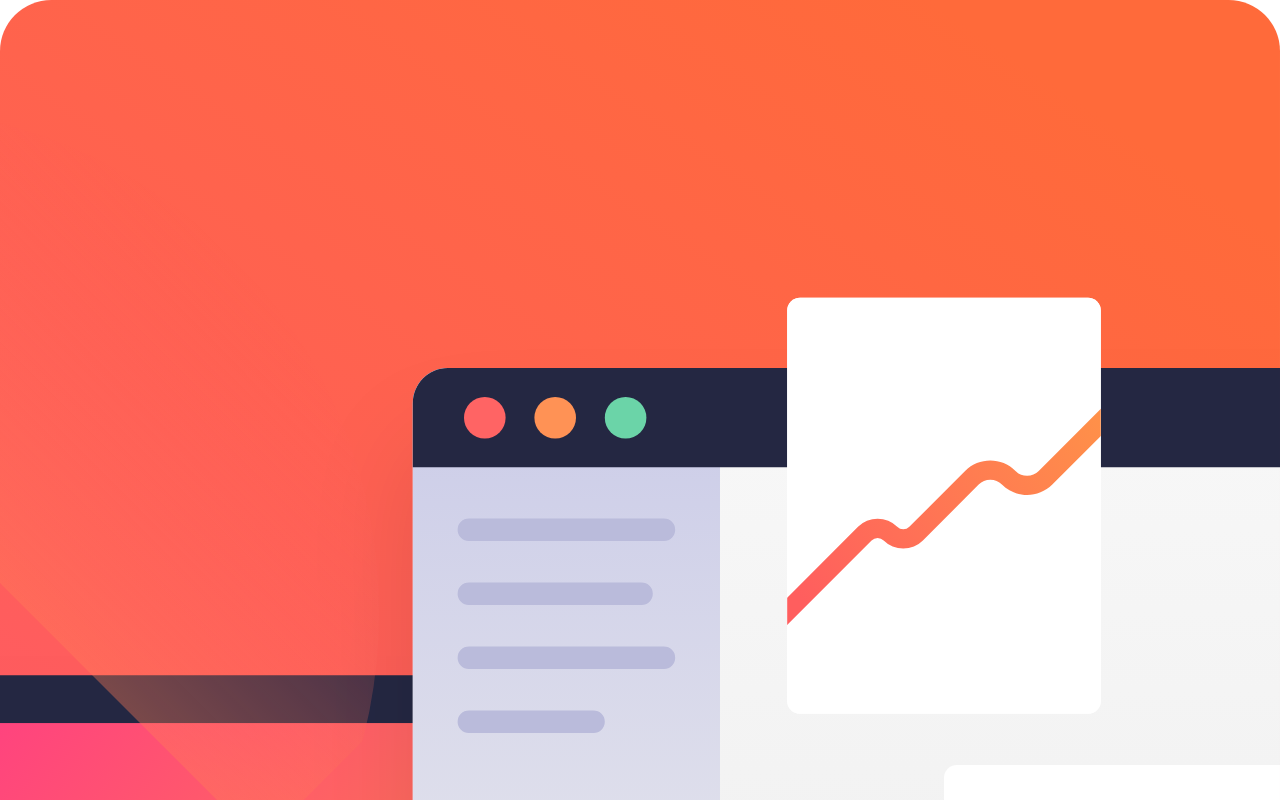
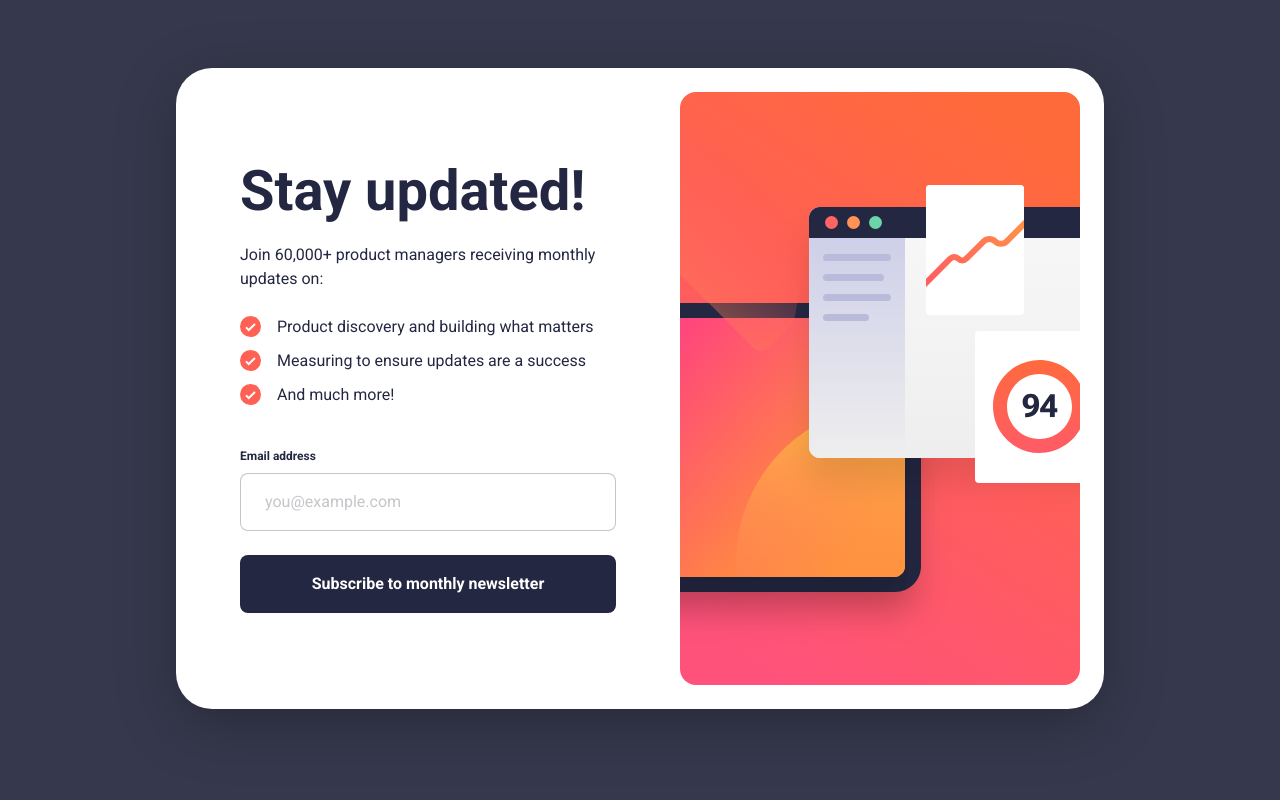
Before and after one commit to burrijw/fm-newsletter-sign-up, a React (Vite) app: page / in a window 1280 px wide. Shown: the top 800 px of the page. Built offline with nearby package versions, Linux system fonts and the light colour scheme.

Commit message:
added submit and click handlers

```diff
--- a/index.html
+++ b/index.html
@@ -12,8 +12,11 @@
         />
         <title>Vite + React + TS</title>
     </head>
-    <body class="bg-white">
-        <main class="h-full w-full" id="root"></main>
+    <body class="bg-white sm:bg-navy-lighter">
+        <main
+            class="min-h-[100dvh] lg:flex lg:items-center lg:justify-center"
+            id="root"
+        ></main>
         <script type="module" src="/src/main.tsx"></script>
     </body>
 </html>
--- a/package.json
+++ b/package.json
@@ -12,7 +12,8 @@
   "dependencies": {
     "clsx": "^1.2.1",
     "react": "^18.2.0",
-    "react-dom": "^18.2.0"
+    "react-dom": "^18.2.0",
+    "react-hook-form": "^7.43.9"
   },
   "devDependencies": {
     "@types/react": "^18.0.28",
--- a/src/App.tsx
+++ b/src/App.tsx
@@ -1,11 +1,30 @@
+import { useState } from "react";
 import ConnectPage from "./pages/ConnectPage";
 import ResultsPage from "./pages/ResultsPage";
 
 function App() {
+    const [emailAddress, setEmailAddress] = useState("");
+    const [isResultsPageVisible, setIsResultsPageVisible] = useState(false);
+    function toggleResultsPage() {
+        if (isResultsPageVisible) {
+            setEmailAddress("");
+        }
+        setIsResultsPageVisible((prev) => !prev);
+    }
     return (
         <>
-            <ConnectPage />
-            <ResultsPage />
+            {!isResultsPageVisible ? (
+                <ConnectPage
+                    toggleResultsPage={toggleResultsPage}
+                    emailAddress={emailAddress}
+                    setEmailAddress={setEmailAddress}
+                />
+            ) : (
+                <ResultsPage
+                    toggleResultsPage={toggleResultsPage}
+                    emailAddress={emailAddress}
+                />
+            )}
         </>
     );
 }
--- /dev/null
+++ b/src/components/Button.tsx
@@ -0,0 +1,32 @@
+import clsx from "clsx";
+import { PropsWithChildren } from "react";
+
+interface ButtonProps {
+    className?: string | string[];
+    type: "submit" | "button";
+    handleClick?: () => void;
+}
+
+function Button({
+    className,
+    type,
+    handleClick,
+    children,
+    ...restProps
+}: PropsWithChildren<ButtonProps>) {
+    return (
+        <button
+            className={clsx(
+                "focus mt-6 w-full rounded-sm bg-navy py-[1.0625rem] text-body font-bold text-white transition",
+                "hover:cursor-pointer hover:bg-vermillion hover:text-white hover:shadow-secondary",
+                className
+            )}
+            type={type}
+            onClick={handleClick}
+            {...restProps}
+        >
+            {children}
+        </button>
+    );
+}
+export default Button;
--- a/src/index.css
+++ b/src/index.css
@@ -2,3 +2,9 @@
 @tailwind components;
 @tailwind utilities;
 @tailwind variants;
+
+@layer utilities {
+    .focus {
+        @apply focus:outline-none focus-visible:outline-dashed focus-visible:outline-2 focus-visible:outline-offset-2 focus-visible:outline-navy;
+    }
+}
--- a/src/pages/ConnectPage.tsx
+++ b/src/pages/ConnectPage.tsx
@@ -1,24 +1,47 @@
 import featureImgMobile from "../assets/images/illustration-sign-up-mobile.svg";
 import featureImgDesktop from "../assets/images/illustration-sign-up-desktop.svg";
+import Button from "../components/Button";
+import clsx from "clsx";
+import { Dispatch, SetStateAction } from "react";
 
-function ConnectPage() {
+interface ConnectPageProps {
+    emailAddress: string;
+    setEmailAddress: Dispatch<SetStateAction<string>>;
+    toggleResultsPage: () => void;
+}
+
+function ConnectPage({
+    toggleResultsPage,
+    emailAddress,
+    setEmailAddress,
+}: ConnectPageProps) {
+    //
+
     return (
-        <>
-            <picture>
-                <source srcSet={featureImgDesktop} media="(min-width: 768px)" />
+        <div
+            className={clsx(
+                "mx-auto",
+                "sm:container sm:mb-6 sm:rounded-b-md sm:bg-white sm:shadow-primary",
+                "lg:flex lg:max-w-[928px] lg:flex-row-reverse lg:items-center lg:gap-16 lg:rounded-lg lg:bg-white lg:p-6"
+            )}
+        >
+            <picture role="presentation">
+                <source srcSet={featureImgDesktop} media="(min-width: 60rem)" />
                 <img
-                    className="w-full"
+                    className="lg:rounded-none block w-full"
                     src={featureImgMobile}
                     alt=""
                     role="presentation"
                 />
             </picture>
-            <div className="space-y-6 px-6 py-10">
-                <h1 className="text-heading-sm text-navy sm:text-heading">
+            <div className="px-6 pb-6 pt-10 lg:ml-10 lg:max-w-[376px] lg:p-0">
+                <div className="space-y-6">
+                    <h1 className="text-heading-sm text-navy lg:text-heading">
                         Stay updated!
                     </h1>
                     <p className="text-boxy text-navy">
-                    Join 60,000+ product managers receiving monthly updates on:
+                        Join 60,000+ product managers receiving monthly updates
+                        on:
                     </p>
                     <ul className="space-y-2.5 text-body text-navy" role="list">
                         <li className="flex items-start gap-4">
@@ -28,7 +51,9 @@ function ConnectPage() {
                                 alt=""
                                 role="presentation"
                             />
-                        <span>Product discovery and building what matters</span>
+                            <span>
+                                Product discovery and building what matters
+                            </span>
                         </li>
                         <li className="flex items-start gap-4">
                             <img
@@ -37,7 +62,9 @@ function ConnectPage() {
                                 alt=""
                                 role="presentation"
                             />
-                        <span>Measuring to ensure updates are a success</span>
+                            <span>
+                                Measuring to ensure updates are a success
+                            </span>
                         </li>
                         <li className="flex items-start gap-4">
                             <img
@@ -50,7 +77,41 @@ function ConnectPage() {
                         </li>
                     </ul>
                 </div>
-        </>
+                <form className="mt-10" onSubmit={toggleResultsPage}>
+                    <div className="flex justify-between text-body-sm">
+                        <label className="text-navy" htmlFor="email">
+                            Email address
+                        </label>
+                        <p
+                            className="hidden text-vermillion"
+                            id="error-message"
+                        >
+                            Oops! Wrong format
+                        </p>
+                    </div>
+                    <input
+                        className={clsx(
+                            "focus mt-2 w-full rounded-sm border border-grey px-6 py-4 text-body text-navy",
+                            "placeholder:text-grey",
+                            "focus-visible:border-navy"
+                        )}
+                        type="email"
+                        name="email address"
+                        id="email"
+                        value={emailAddress}
+                        required
+                        placeholder="you@example.com"
+                        onChange={(event) => {
+                            setEmailAddress(event.target.value);
+                        }}
+                    />
+                    {/* TODO: maybe fix the button hover so it's transitionable using a pseudo element and opacity */}
+                    <Button type="submit">
+                        Subscribe to monthly newsletter
+                    </Button>
+                </form>
+            </div>
+        </div>
     );
 }
 export default ConnectPage;
--- a/src/pages/ResultsPage.tsx
+++ b/src/pages/ResultsPage.tsx
@@ -1,4 +1,18 @@
-function ResultsPage() {
-    return <></>;
+import Button from "../components/Button";
+
+interface ResultsPageProps {
+    emailAddress: string;
+    toggleResultsPage: () => void;
+}
+
+function ResultsPage({ toggleResultsPage, emailAddress }: ResultsPageProps) {
+    return (
+        <>
+            <p>{emailAddress}</p>
+            <Button type="button" handleClick={toggleResultsPage}>
+                Go Back
+            </Button>
+        </>
+    );
 }
 export default ResultsPage;
--- a/tailwind.config.js
+++ b/tailwind.config.js
@@ -5,6 +5,10 @@ const defaultTheme = require("tailwindcss/defaultTheme");
 export default {
     content: ["index.html", "./src/**/*.{js,ts,jsx,tsx}"],
     theme: {
+        screens: {
+            sm: "30rem",
+            lg: "60rem",
+        },
         colors: {
             transparent: "transparent",
             current: "currentColor",
@@ -28,7 +32,7 @@ export default {
             heading: ["3.5rem", { lineHeight: "1", fontWeight: "700" }],
             "heading-sm": ["2.5rem", { lineHeight: "1", fontWeight: "700" }],
             body: ["1rem", { lineHeight: "1.5", fontWeight: "400" }],
-            "body-sm": [".75rem", { lineHeight: "1.5", fontWeight: "400" }],
+            "body-sm": [".75rem", { lineHeight: "1.5", fontWeight: "700" }],
         },
         borderRadius: {
             sm: "8px",
@@ -38,6 +42,10 @@ export default {
         listStyleImage: {
             success: "url('/images/success.svg')",
         },
+        boxShadow: {
+            primary: "0px 15px 60px rgba(0, 0, 0, 0.25)",
+            secondary: "0px 16px 32px 0px hsla(4, 100%, 67%, 0.5)",
+        },
         extend: {},
     },
     plugins: [],
```
Also changed, not shown: 1 other file (tests, documents, lock files or other folders). Lines whose indentation alone changed are shown as unchanged.
